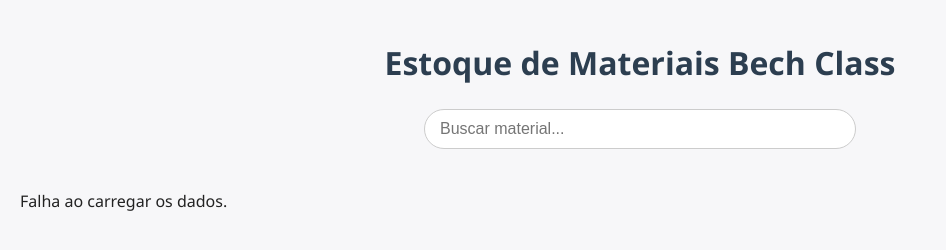
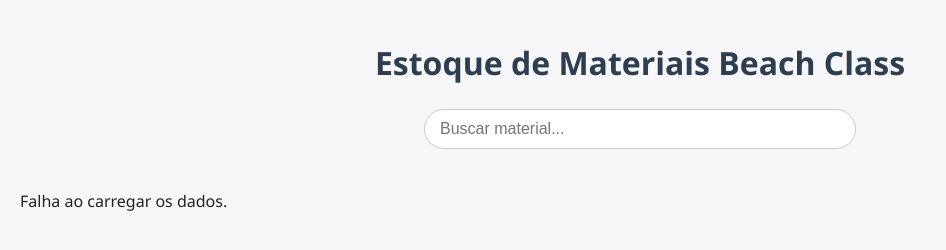
Before and after one commit to joaomarcosbndt/teste, a plain HTML site: page index.html in a window 1280 px wide. Shown: the whole page, without its empty margins (0-946 px from the left). Drawn offline with Linux system fonts and the light colour scheme; no server answers.

Commit message:
Update index.html

```diff
--- a/index.html
+++ b/index.html
@@ -6,7 +6,7 @@
   <link rel="stylesheet" href="style.css">
 </head>
 <body>
-  <h1>Estoque de Materiais Bech Class</h1>
+  <h1>Estoque de Materiais Beach Class</h1>
 
   <input type="text" id="busca" placeholder="Buscar material...">
 
```
